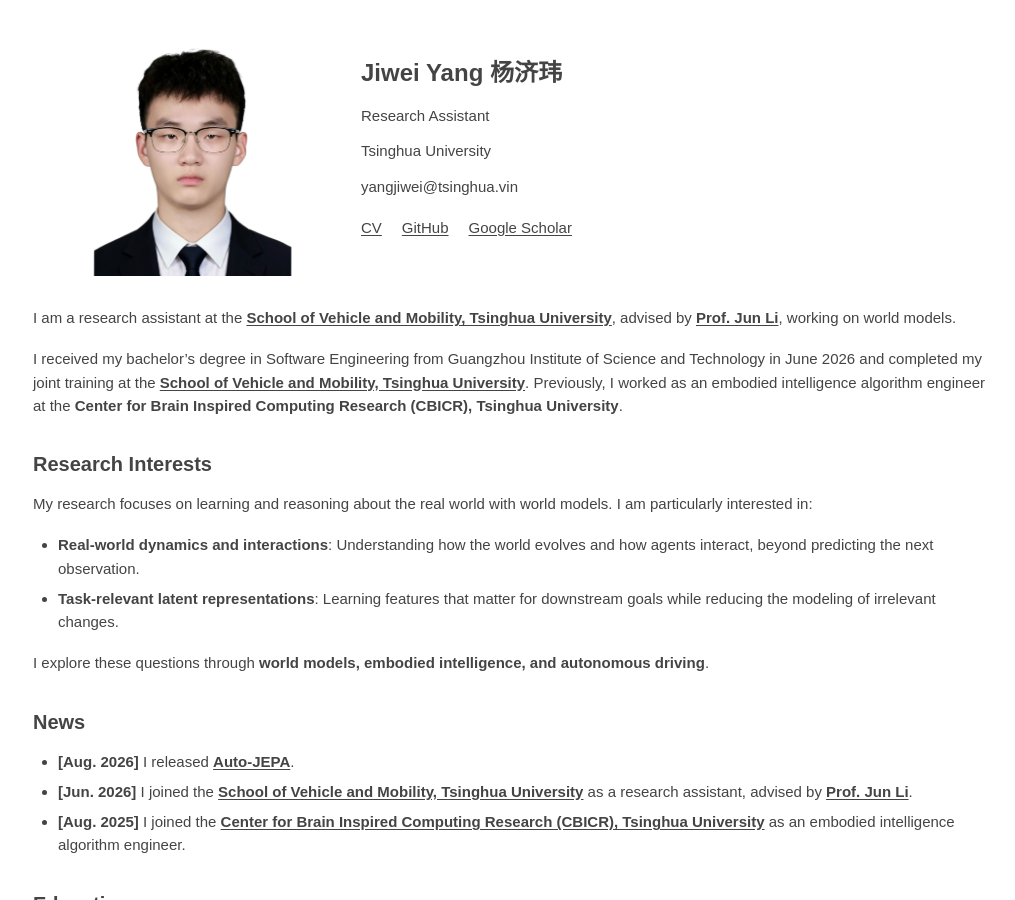
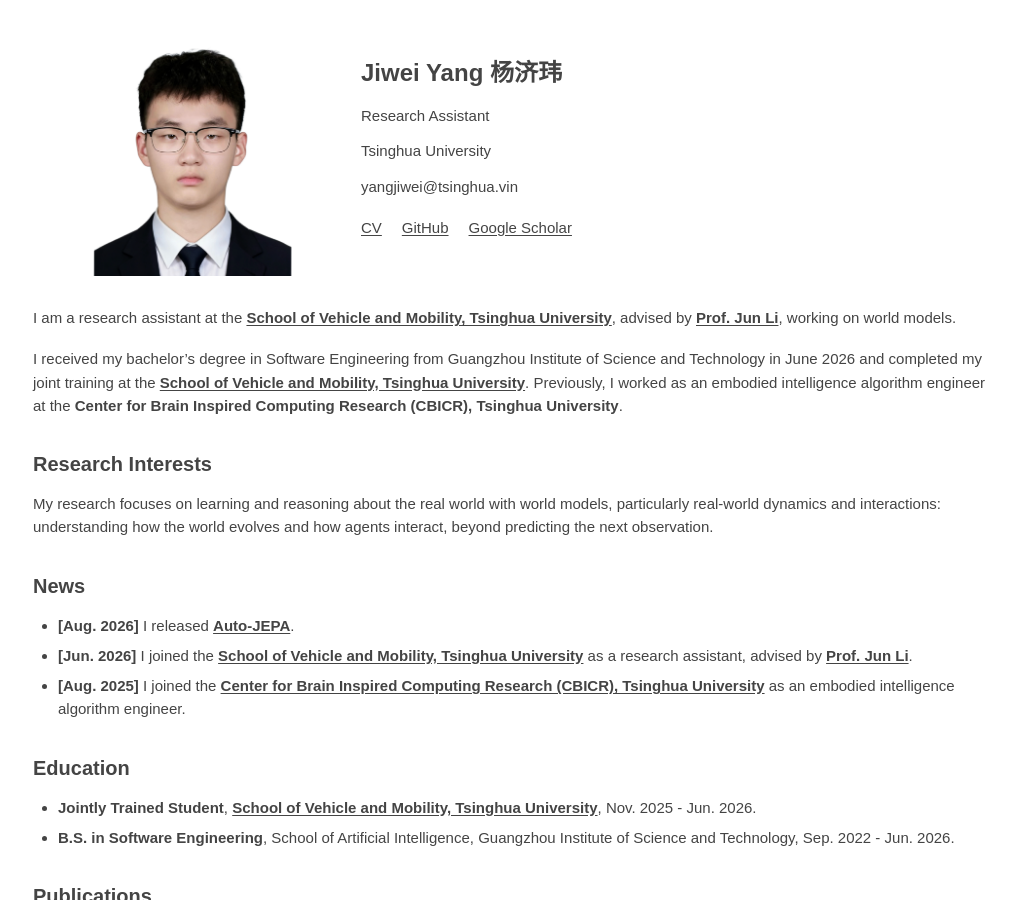
Before and after one commit to NoctYang/NoctYang.github.io, a Jekyll site: the page built from index.md, in a window 1280 px wide and 900 px high. Shown: the whole window, without its empty margins (127-1142 px from the left). Built offline with Jekyll 4.4.1, drawn with Linux system fonts in a browser that asks for light colours.

Commit message:
Sync research interests with latest CV

```diff
--- a/index.md
+++ b/index.md
@@ -8,12 +8,7 @@ I received my bachelor's degree in Software Engineering from Guangzhou Institute
 
 ## Research Interests
 
-My research focuses on learning and reasoning about the real world with world models. I am particularly interested in:
-
-- **Real-world dynamics and interactions**: Understanding how the world evolves and how agents interact, beyond predicting the next observation.
-- **Task-relevant latent representations**: Learning features that matter for downstream goals while reducing the modeling of irrelevant changes.
-
-I explore these questions through **world models, embodied intelligence, and autonomous driving**.
+My research focuses on learning and reasoning about the real world with world models, particularly real-world dynamics and interactions: understanding how the world evolves and how agents interact, beyond predicting the next observation.
 
 ## News
 
```
